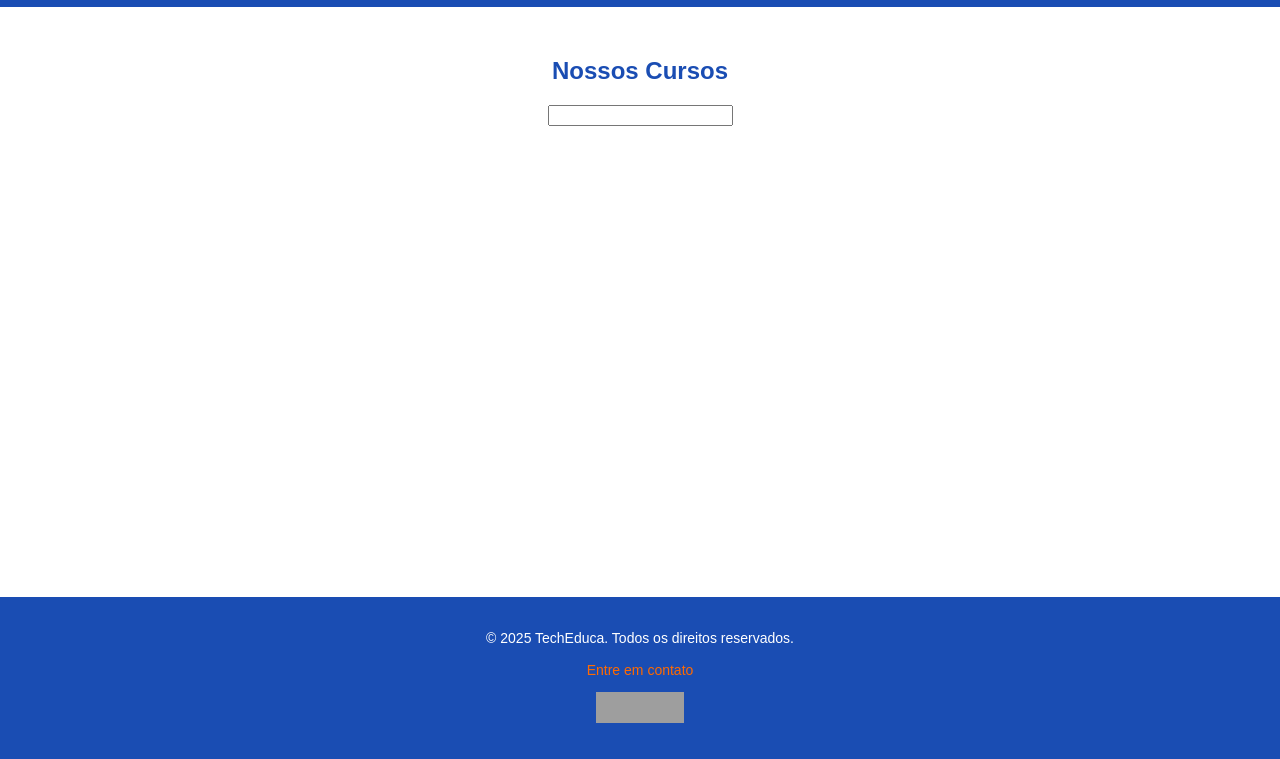
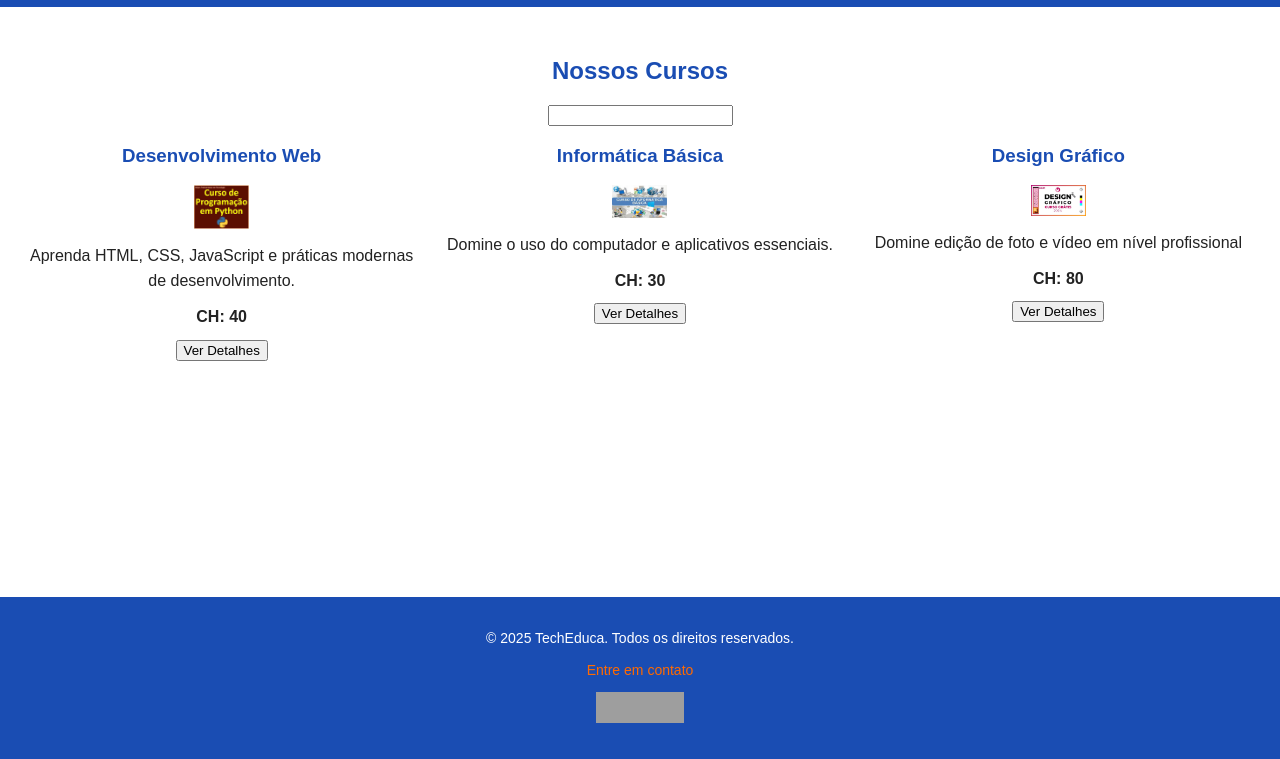
Before and after one commit to rickjordan20/Projeto-TechEduca, a plain HTML site: page pages/cursos.html in a window 1280 px wide. Shown: the part 41-800 px from the top of the page. Drawn offline with Linux system fonts and the light colour scheme; grey boxes are pictures that could not be loaded.

Commit message:
correçao filtro dos cursos

```diff
--- a/js/cursos.js
+++ b/js/cursos.js
@@ -40,10 +40,10 @@
 */
 function renderizarCursos(lista){
     // limpa o conteúdo na tela antes de desenhar de novo
-    listaCursos.innerHTMl="";
+    listaCursos.innerHTML="";
 
     // para cada curso da lista, cria um card
-    lista.array.forEach((curso) => {
+    lista.forEach((curso) => {
         // cria uma element/tag DIV
         const card = document.createElement("div");
 
@@ -57,7 +57,7 @@
             <p> ${curso.desc} </p>
             <p><strong>CH: <strong> ${curso.ch}  </p>
             <a href=${curso.url}>
-            <button class="btn-detalhes>Ver Detalhes</button>
+            <button class="btn-detalhes">Ver Detalhes</button>
             </a>
         `;
         // coloca o card dentro da lista
@@ -77,7 +77,7 @@
     const texto = buscaCursos.value.toLowerCase();
 
     const filtrados = cursos.filter((curso) =>
-        curso.título.toLowerCase().include(texto)
+        curso.título.toLowerCase().includes(texto)
     );
 
     renderizarCursos(filtrados);
```
